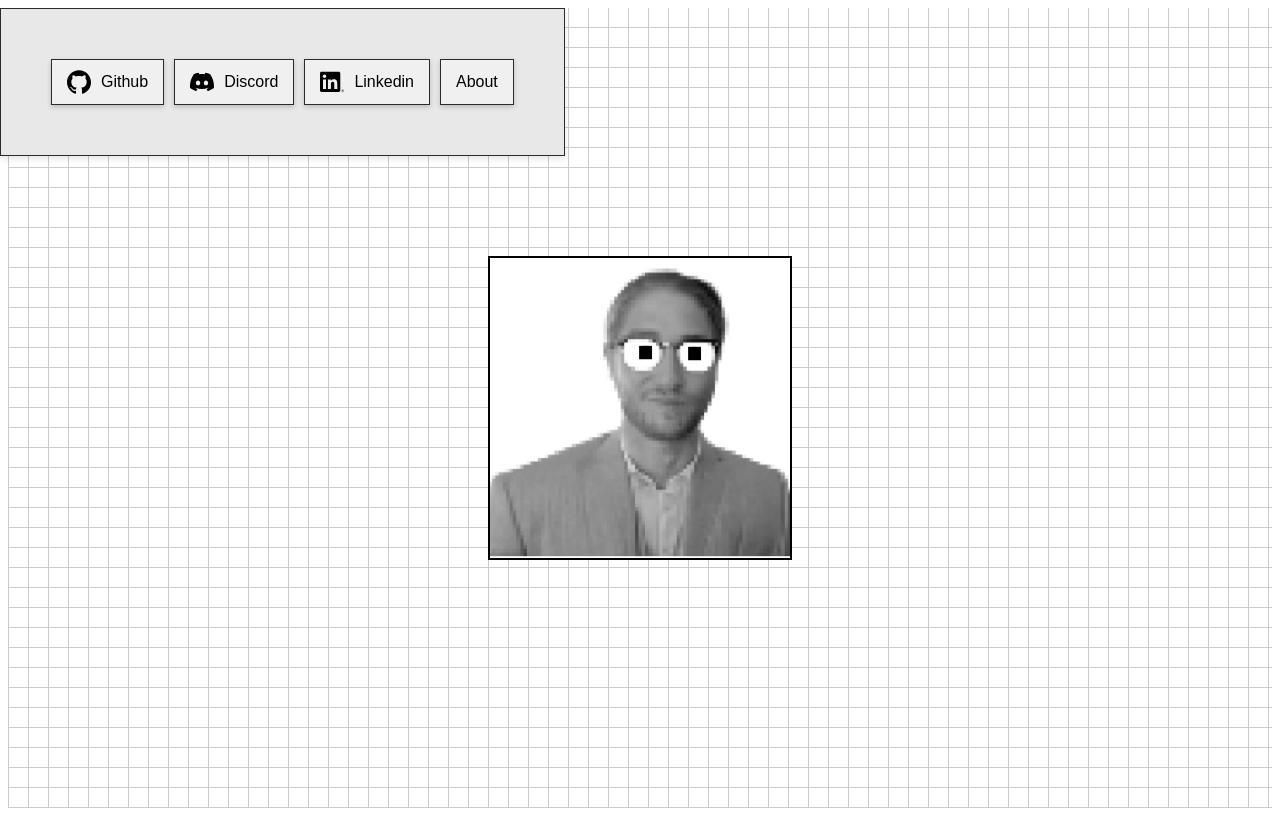
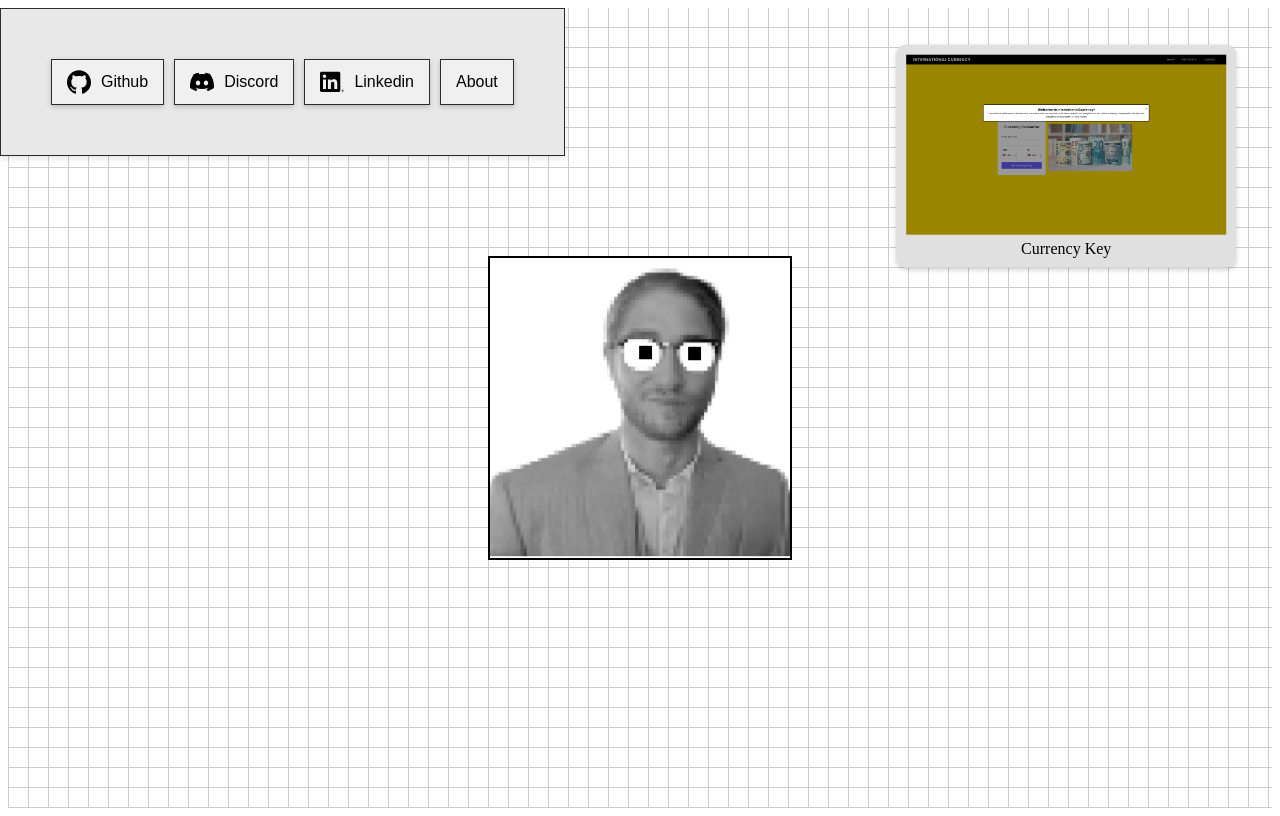
Before and after one commit to AntCamper/my-portfolio, a React (Create React App) app: page / in a window 1280 px wide. Built offline with nearby package versions, Linux system fonts and the light colour scheme.

Commit message:
new component to showcase previous projects added a draggable function just like our buttons in profilecontainer. animation to bounce around the screen slow and smooth. handle edge collision and resume movement after being dragged

```diff
--- a/package.json
+++ b/package.json
@@ -10,6 +10,7 @@
     "react": "^18.3.1",
     "react-dom": "^18.3.1",
     "react-draggable": "^4.4.6",
+    "react-router-dom": "^7.0.1",
     "react-scripts": "5.0.1",
     "web-vitals": "^2.1.4"
   },
--- a/src/App.js
+++ b/src/App.js
@@ -1,18 +1,26 @@
 import React from 'react';
+import { BrowserRouter as Router } from 'react-router-dom';
 import ProfileContainer from './components/ProfileContainer';
-import FloatingThumbnails from './components/FloatingThumbnails';
+import ProjectShowcase from './components/ProjectShowcase';
 import './index.css';
+
+const projects = [
+  { id: 1, title: 'Currency Key', link: '/currency-key' },
+  // Add more projects as needed
+];
 
 function App() {
   return (
-    <div className="App">
-      <div style={{
-        width: '100vw',
-        height: '100vh'
-      }}>
-        <ProfileContainer />
+    <Router>
+      <div className="App">
+        <div style={{ width: '100vw', height: '100vh', position: 'relative' }}>
+          <ProfileContainer />
+          {projects.map(project => (
+            <ProjectShowcase key={project.id} project={project} />
+          ))}
+        </div>
       </div>
-    </div>
+    </Router>
   );
 }
 
--- /dev/null
+++ b/src/components/ProjectShowcase.css
@@ -0,0 +1,23 @@
+.project-showcase {
+    position: absolute; /* Changed from fixed to absolute */
+    background-color: #e0e0e0;
+    border-radius: 10px;
+    padding: 10px;
+    box-shadow: 0 2px 5px rgba(0, 0, 0, 0.2);
+    cursor: grab;
+  }
+
+  .project-link {
+    text-decoration: none;
+    color: inherit;
+  }
+
+  .project-image {
+    display: block;
+    margin-bottom: 5px;
+  }
+
+  .project-title {
+    margin: 0;
+    text-align: center;
+  }
--- /dev/null
+++ b/src/components/ProjectShowcase.js
@@ -0,0 +1,131 @@
+import React, { useState, useEffect, useRef } from 'react';
+import { motion, useAnimation } from 'framer-motion';
+import PropTypes from 'prop-types';
+import './ProjectShowcase.css';
+
+const ProjectShowcase = ({ project }) => {
+  const [position, setPosition] = useState({
+    x: window.innerWidth - 340,
+    y: 20
+  });
+  const [isSwimming, setIsSwimming] = useState(true);
+  const [velocity, setVelocity] = useState({
+    x: Math.random() * 3 - 1.5,
+    y: Math.random() * 3 - 1.5
+  });
+  const isDragging = useRef(false);
+  const controls = useAnimation();
+
+  useEffect(() => {
+    if (!isSwimming || isDragging.current) return;
+
+    const moveProject = () => {
+      setPosition(prev => {
+        if (isDragging.current) return prev;
+
+        let newX = prev.x + velocity.x;
+        let newY = prev.y + velocity.y;
+
+        // Bounce off edges
+        if (newX < 0 || newX > window.innerWidth - 320) {
+          setVelocity(v => ({ ...v, x: -v.x }));
+        }
+        if (newY < 0 || newY > window.innerHeight - 180) {
+          setVelocity(v => ({ ...v, y: -v.y }));
+        }
+
+        newX = Math.max(0, Math.min(newX, window.innerWidth - 320));
+        newY = Math.max(0, Math.min(newY, window.innerHeight - 180));
+
+        controls.start({ x: newX, y: newY, transition: { type: "spring", stiffness: 100, damping: 10 } });
+
+        return { x: newX, y: newY };
+      });
+    };
+
+    const intervalId = setInterval(moveProject, 50);
+    return () => clearInterval(intervalId);
+  }, [isSwimming, velocity, controls]);
+
+  const handleDragStart = () => {
+    isDragging.current = true;
+    setIsSwimming(false);
+  };
+
+  const handleDrag = (event, info) => {
+    controls.start({ x: info.point.x, y: info.point.y, transition: { type: "tween", duration: 0 } });
+  };
+
+  const handleDragEnd = (event, info) => {
+    isDragging.current = false;
+    const newX = Math.max(0, Math.min(info.point.x, window.innerWidth - 320));
+    const newY = Math.max(0, Math.min(info.point.y, window.innerHeight - 180));
+
+    controls.start({
+      x: newX,
+      y: newY,
+      transition: { type: "spring", stiffness: 300, damping: 25 }
+    });
+
+    setPosition({ x: newX, y: newY });
+
+    // Resume swimming after a delay
+    const timeoutId = setTimeout(() => {
+      setIsSwimming(true);
+      setVelocity({
+        x: Math.random() * 3 - 1.5,
+        y: Math.random() * 3 - 1.5
+      });
+    }, 5000); // Resume after 5 seconds
+
+    return () => clearTimeout(timeoutId);
+  };
+
+  const handleDoubleClick = () => {
+    window.open('https://antcamper.github.io/CurrencyKey/index.html', '_blank');
+  };
+
+  return (
+    <motion.div
+      className="project-showcase"
+      drag
+      dragMomentum={false}
+      dragElastic={0}
+      onDragStart={handleDragStart}
+      onDrag={handleDrag}
+      onDragEnd={handleDragEnd}
+      onDoubleClick={handleDoubleClick}
+      animate={controls}
+      style={{
+        cursor: 'grab',
+        zIndex: 10,
+        position: 'absolute',
+        top: 0,
+        left: 0,
+      }}
+      aria-label={`Drag to move or double-click to open ${project.title} project`}
+    >
+      <div className="project-content">
+        <img
+          src={require('../images/CurrencyKeypic.png')}
+          alt={project.title}
+          className="project-image"
+          style={{
+            width: '320px',
+            height: '180px',
+            objectFit: 'cover'
+          }}
+        />
+        <p className="project-title">{project.title}</p>
+      </div>
+    </motion.div>
+  );
+};
+
+ProjectShowcase.propTypes = {
+  project: PropTypes.shape({
+    title: PropTypes.string.isRequired
+  }).isRequired
+};
+
+export default ProjectShowcase;
--- a/src/index.css
+++ b/src/index.css
@@ -26,4 +26,16 @@
     transparent 20px
   );
   background-size: 20px 20px;
+
+  body, html {
+    margin: 0;
+    padding: 0;
+    overflow: hidden;
+  }
+
+  #root {
+    height: 100vh;
+    width: 100vw;
+    overflow: hidden;
+  }
 }
--- a/src/index.js
+++ b/src/index.js
@@ -1,8 +1,9 @@
 // src/index.js
 import React from 'react';
-import ReactDOM from 'react-dom';
+import { createRoot } from 'react-dom/client';
 import App from './App'; // Correct import path
 import './index.css';
 
-const root = document.getElementById('root');
-ReactDOM.render(<App />, root);
+const container = document.getElementById('root');
+const root = createRoot(container);
+root.render(<App />);
```
Also changed, not shown: src/components/ErrorBoundary.js (added, +26 -0 lines), src/components/ControlButton.css (deleted), src/components/ControlButtons.js (deleted), 2 other files (tests, documents, lock files or other folders).
